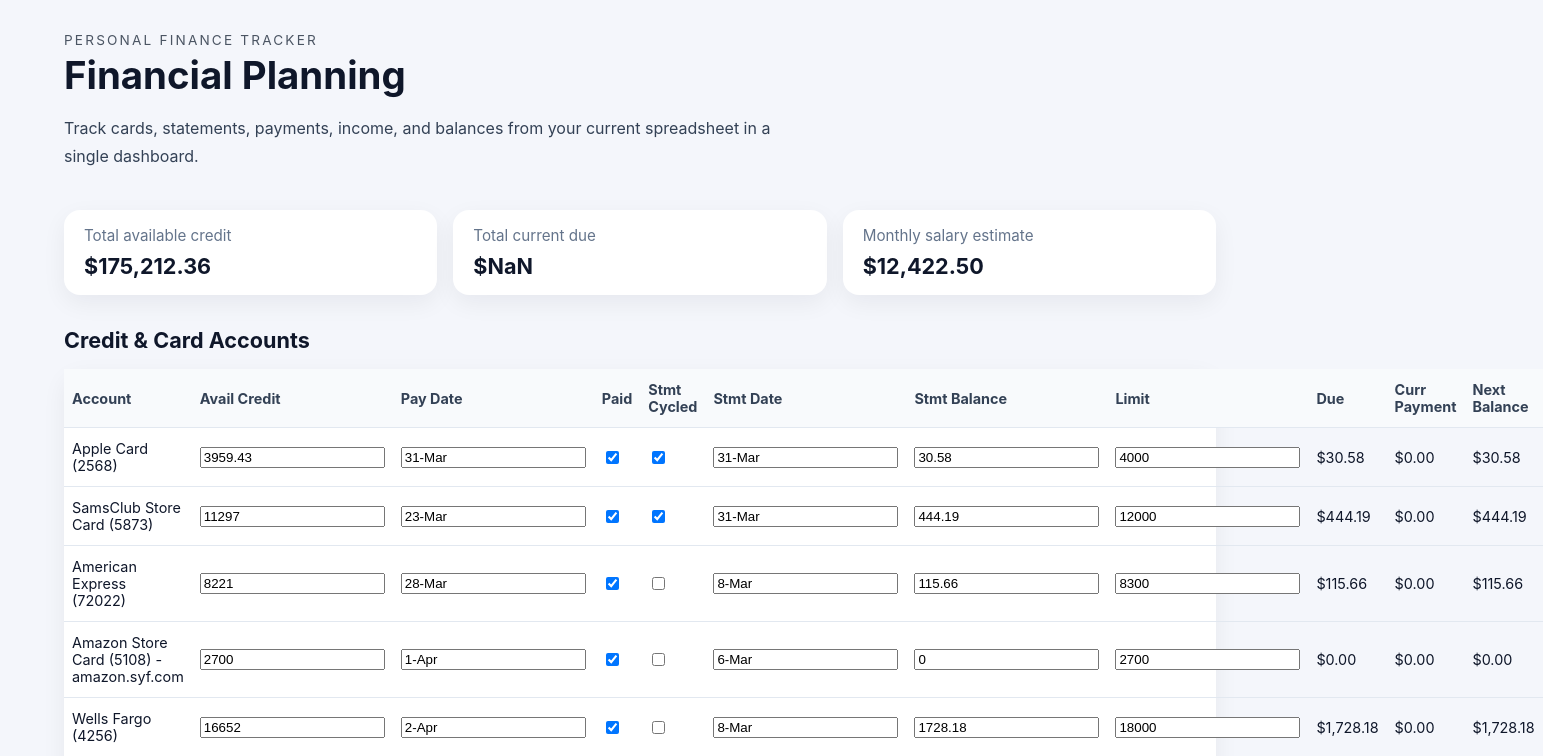
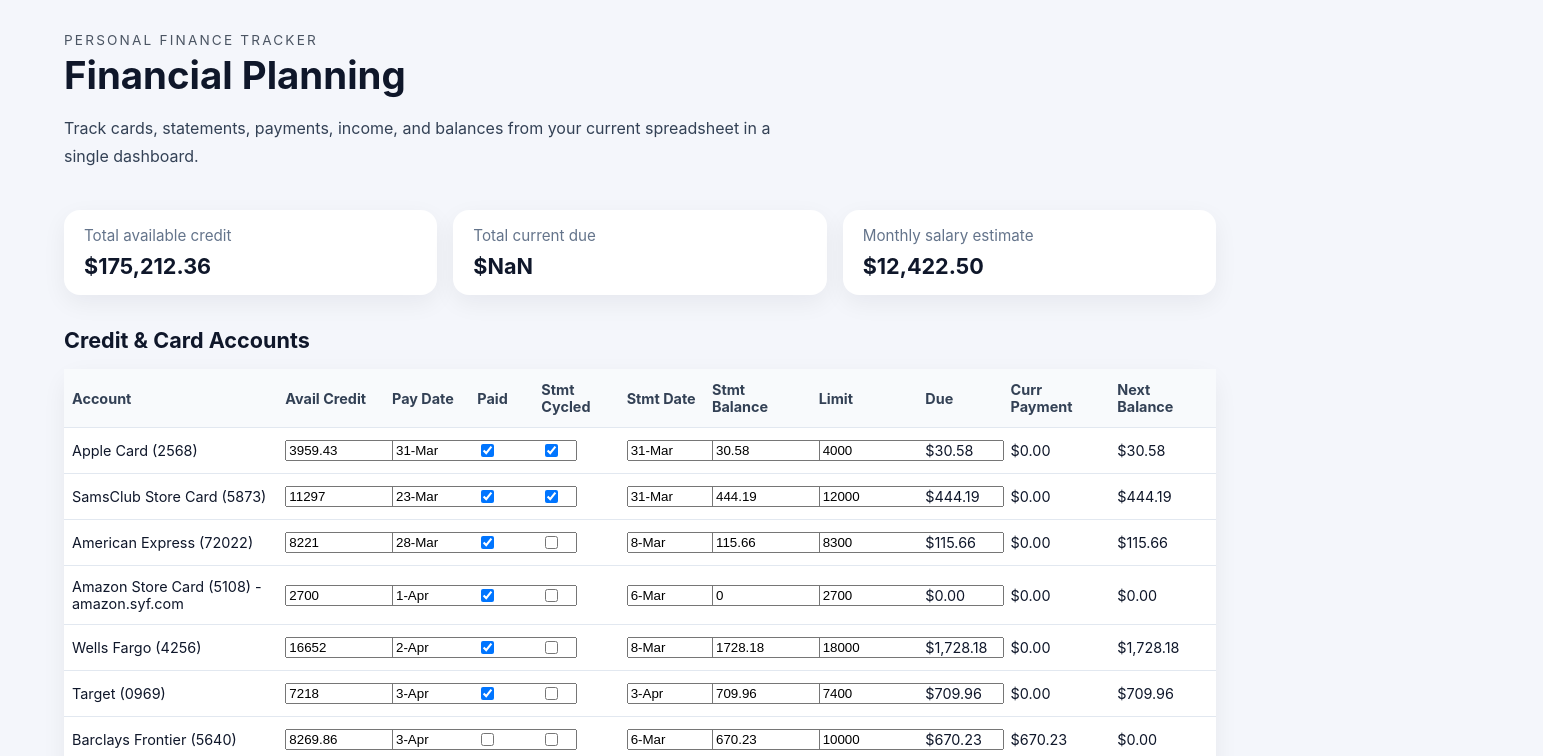
Before and after one commit to naudiyal/financialplanningui, a React (Vite) app: page / in a window 1280 px wide. Shown: the top 756 px of the page, 1543 px wide, since content can reach past the window. Built offline with nearby package versions, Linux system fonts and the light colour scheme; the HTML template or start-up script is replaced by a standard one.

Commit message:
Set table-layout: fixed and increase column widths for better content fit

```diff
--- a/src/index.css
+++ b/src/index.css
@@ -94,18 +94,19 @@ h2 {
 table {
   width: 100%;
   border-collapse: collapse;
+  table-layout: fixed;
 }
 
 /* Updated column widths - force refresh v2 */
 
-th:nth-child(1), td:nth-child(1) { width: 15% !important; } /* Account */
-th:nth-child(2), td:nth-child(2) { width: 8% !important; } /* Avail Credit */
-th:nth-child(3), td:nth-child(3) { width: 6% !important; } /* Pay Date */
-th:nth-child(4), td:nth-child(4) { width: 5% !important; } /* Paid */
+th:nth-child(1), td:nth-child(1) { width: 20% !important; } /* Account */
+th:nth-child(2), td:nth-child(2) { width: 10% !important; } /* Avail Credit */
+th:nth-child(3), td:nth-child(3) { width: 8% !important; } /* Pay Date */
+th:nth-child(4), td:nth-child(4) { width: 6% !important; } /* Paid */
 th:nth-child(5), td:nth-child(5) { width: 8% !important; } /* Stmt Cycled */
-th:nth-child(6), td:nth-child(6) { width: 6% !important; } /* Stmt Date */
-th:nth-child(7), td:nth-child(7) { width: 8% !important; } /* Stmt Balance */
-th:nth-child(8), td:nth-child(8) { width: 7% !important; } /* Limit */
+th:nth-child(6), td:nth-child(6) { width: 8% !important; } /* Stmt Date */
+th:nth-child(7), td:nth-child(7) { width: 10% !important; } /* Stmt Balance */
+th:nth-child(8), td:nth-child(8) { width: 10% !important; } /* Limit */
 th:nth-child(9), td:nth-child(9) { width: 8% !important; } /* Due */
 th:nth-child(10), td:nth-child(10) { width: 10% !important; } /* Curr Payment */
 th:nth-child(11), td:nth-child(11) { width: 10% !important; } /* Next Balance */
```
